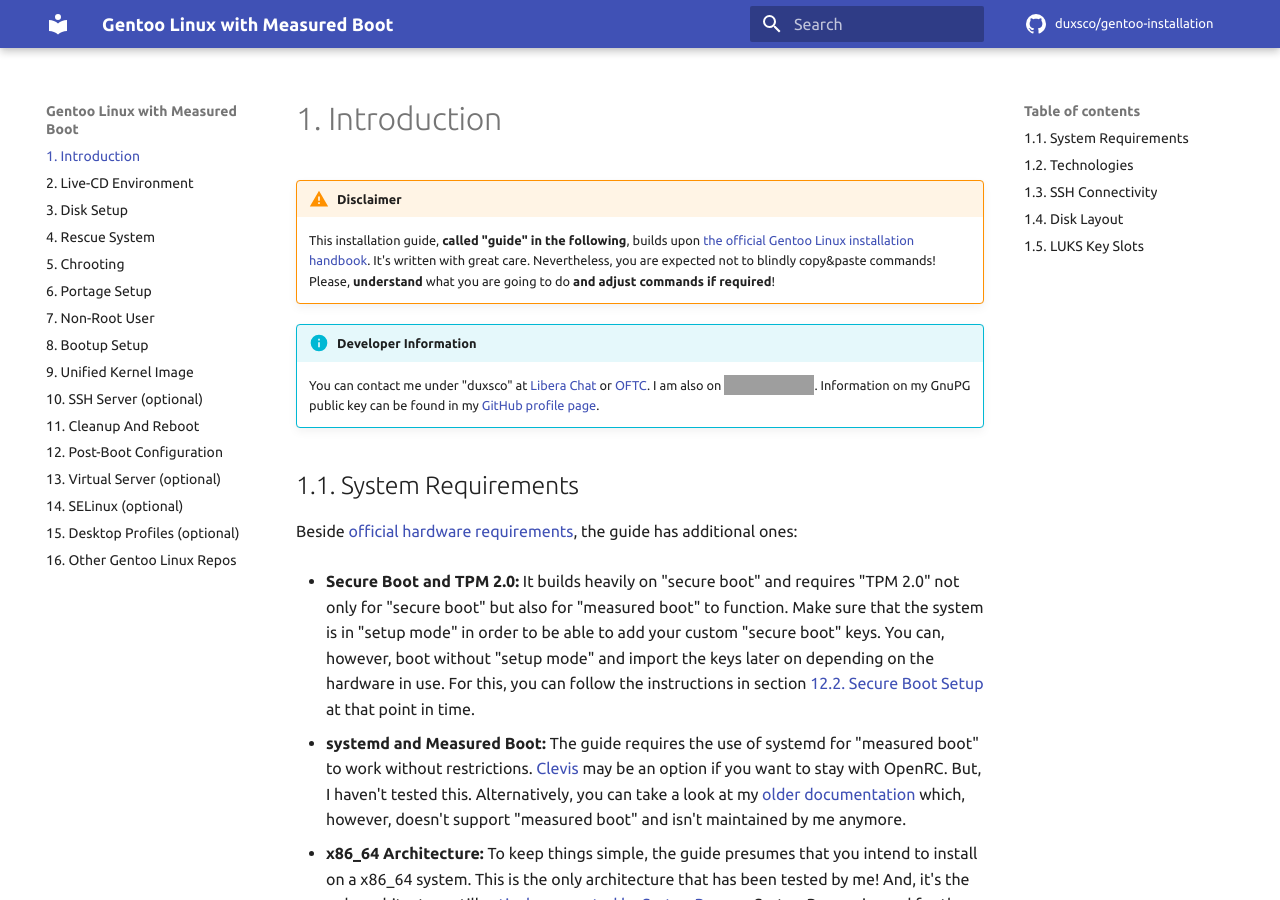
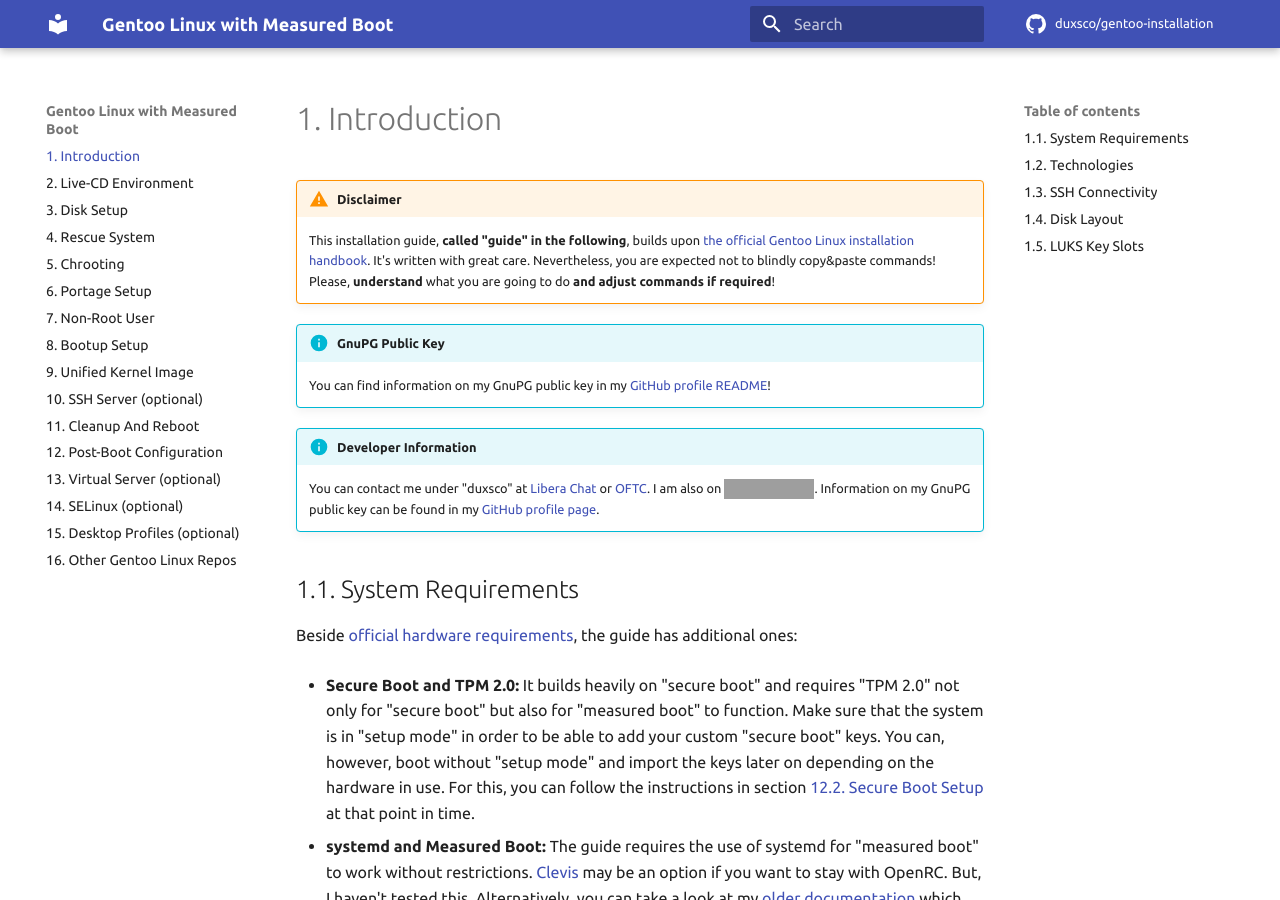
Before and after one commit to duxsco/gentoo-installation, an MkDocs documentation site: the page built from docs/index.md, in a window 1280 px wide and 900 px high. Built offline with MkDocs 1.6.1 and Material for MkDocs 9.7.7, drawn with Linux system fonts in a browser that asks for light colours; comment, search, counter and statistics services are not loaded; grey boxes are pictures that could not be loaded.

Commit message:
Add info on GnuPG public key

```diff
--- a/docs/index.md
+++ b/docs/index.md
@@ -1,5 +1,8 @@
 !!! warning "Disclaimer"
     This installation guide, **called "guide" in the following**, builds upon [the official Gentoo Linux installation handbook](https://wiki.gentoo.org/wiki/Handbook:AMD64/Full/Installation). It's written with great care. Nevertheless, you are expected not to blindly copy&paste commands! Please, **understand** what you are going to do **and adjust commands if required**!
+
+!!! info "GnuPG Public Key"
+    You can find information on my GnuPG public key in my [GitHub profile README](https://github.com/duxsco/)!
 
 !!! info "Developer Information"
     You can contact me under "duxsco" at [Libera Chat](https://libera.chat) or [OFTC](https://www.oftc.net/). I am also on <a rel="me" href="https://digitalcourage.social/@duxsco"><img alt="Mastodon" class="my-mastodon-image" src="https://img.shields.io/mastodon/follow/109303789608719853?domain=https%3A%2F%2Fdigitalcourage.social&label=Mastodon&style=social"></a>. Information on my GnuPG public key can be found in my [GitHub profile page](https://github.com/duxsco/).
```
